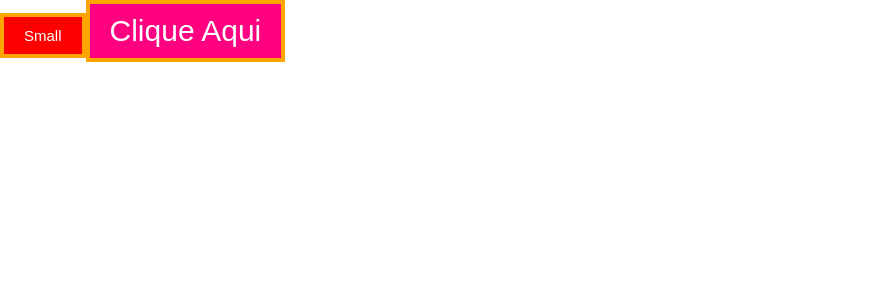
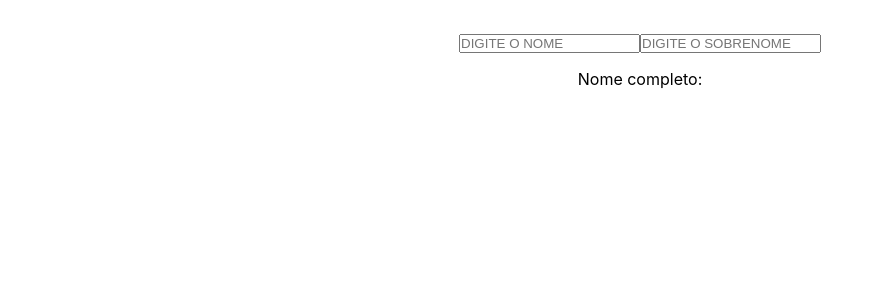
Before and after one commit to g-101/react-typescript-aprendizado, a React (Vite) app: page / in a window 1280 px wide. Shown: the top 300 px of the page, without its empty margins (0-884 px from the left). Built offline with nearby package versions, Linux system fonts and the light colour scheme.

Commit message:
usando o useEffect

```diff
--- a/src/App.tsx
+++ b/src/App.tsx
@@ -1,11 +1,32 @@
-// import './App.css';
-
-import { Button } from './components/Button/Button';
+import './App.css';
+import { ChangeEvent, useEffect, useState } from 'react';
 
 function App() {
+  const [name, setName] = useState('');
+  const [lastName, setLastName] = useState('');
+  const [fullName, setFullName] = useState('');
+
+  useEffect(() => {
+    // alert('executou');
+    setFullName(`${name}  ${lastName}`);
+  }, [name, lastName]);
+  /*o segundo parametro, no array, são onde fica os observers */
+  const nameChangeHandler = (event: ChangeEvent<HTMLInputElement>) => {
+    setName(event.target.value);
+  };
+  const lastNameChangeHandler = (event: ChangeEvent<HTMLInputElement>) => {
+    setLastName(event.target.value);
+  };
   return (
     <div className="App">
-      <Button />
+      <input type="text" placeholder="DIGITE O NOME" value={name} onChange={nameChangeHandler} />
+      <input
+        type="text"
+        placeholder="DIGITE O SOBRENOME"
+        value={lastName}
+        onChange={lastNameChangeHandler}
+      />
+      <p>Nome completo: {fullName}</p>
     </div>
   );
 }
```
